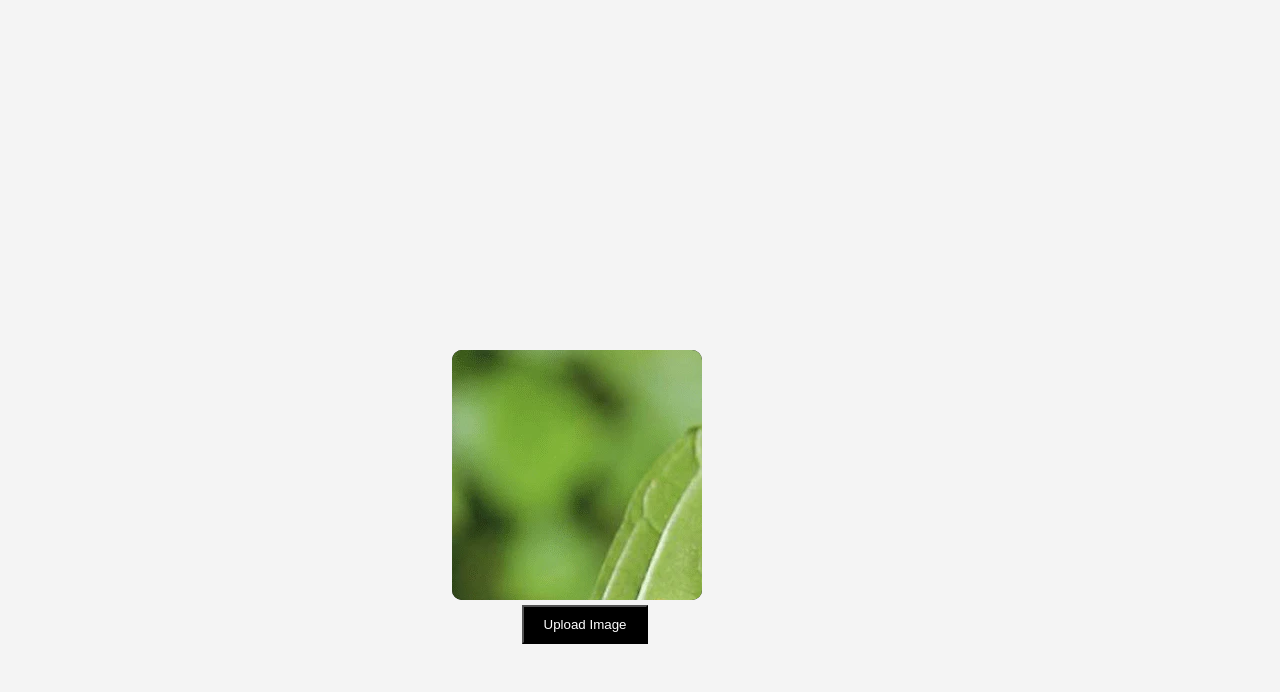
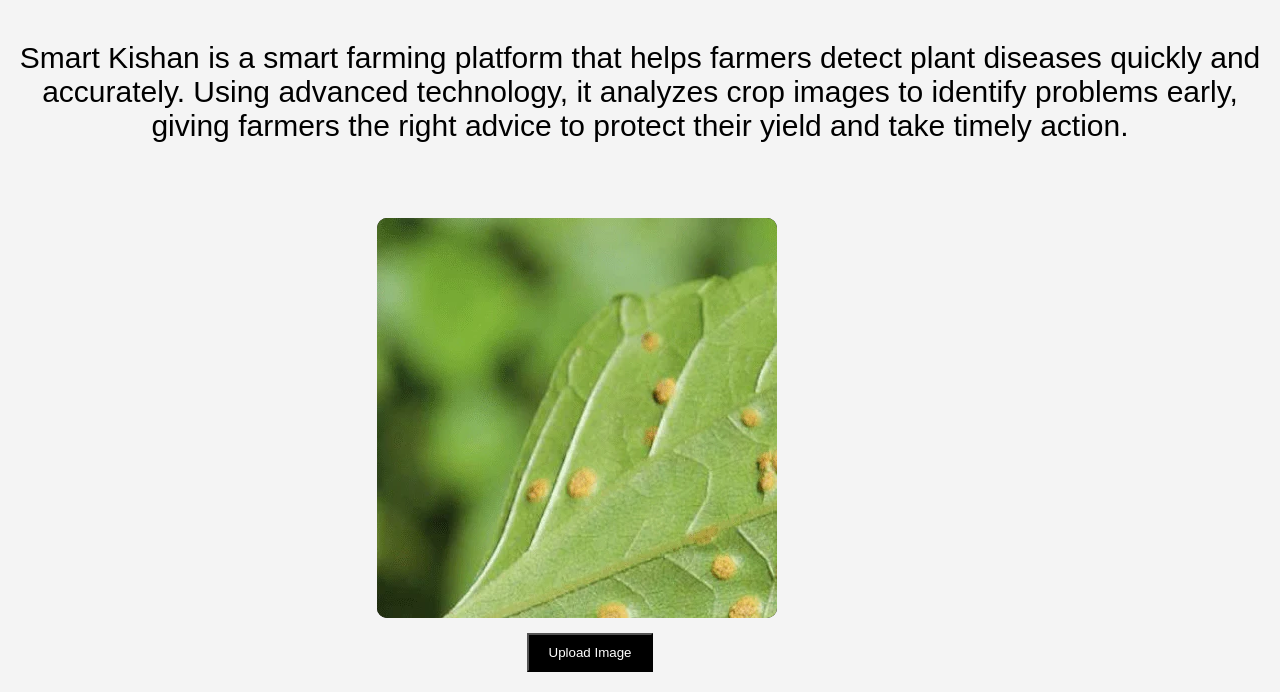
Before and after one commit to saroj-paudel/SmartKishan_Project, a plain HTML site: page index.html in a window 1280 px wide. Shown: the part 163-855 px from the top of the page. Before the commit the page ends 827 px from the top, so only its background shows below. Drawn offline with Linux system fonts and the light colour scheme.

Commit message:
added result page

```diff
--- a/index.html
+++ b/index.html
@@ -16,7 +16,10 @@
                 <li class="boxes"><a href="contact.html">Contribution</a></li>
 
         </div>
-        <p>Welcome to Smart kishan </p>
+        <h1>Welcome To Smart Kishan</h1>
+        <br><br>
+        <p>Smart Kishan is a smart farming platform that helps farmers detect plant diseases quickly and accurately. Using advanced technology, it analyzes crop images to identify problems early, giving farmers the right advice to protect their yield and take timely action.</p>
+
     <div class="container">
         <div class="box"> <div class="box-img"style="background-image: url('for project.png');"></div></div>
         <button>Upload Image</button>
--- /dev/null
+++ b/result.css
@@ -0,0 +1,34 @@
+*{
+    margin: 0;
+    padding: 0;
+    box-sizing: border-box;
+}
+body{
+    font-family: Arial, sans-serif;
+    background-color: #f4f4f4;
+    color: rgb(49, 8, 8);
+}
+.navbar{
+   height: 70px;
+    background-color:rgba(51, 32, 32, 0.892);
+    color: white;
+    text-align:left;
+    padding-top: 20px;
+    display: flex;
+    justify-content: center;
+    align-items: center;
+    font: size 2px;
+
+}
+
+p{
+    font-size: 30px;
+}
+.container li{
+    width: 200px;
+    height:200px;
+    background-color: rgb(241, 170, 170);
+    margin: 100px;
+    overflow: hidden;
+    justify-content: space-evenly;
+}
--- a/style.css
+++ b/style.css
@@ -62,14 +62,14 @@ body{
     align-items: center;
 }
 .box{
-   height: 250px;
-   width: 250px;
+   height: 400px;
+   width: 400px;
    background-color: black;
    color: yellow;
     display: flex;
     justify-content:center;
     align-items: center;
-    margin-top: 300px;
+
     border-radius: 10px;
 }
 .box-img{
@@ -81,14 +81,20 @@ body{
 button{
     background-color: black;
     color: white;
-    margin-top: 600px;
+    margin-top: 470px;
     text-align: left;
     padding: 10px 20px;
     position: relative;
-    right:180px;
+    right:250px;
 
 }
 p{
+    text-align: center;
+    font-size: 30px;
+    margin-top: 20px;
+    color: black;
+}
+h1{
     text-align: center;
     font-size: 50px;
     margin-top: 20px;
```
Also changed, not shown: result.html (added, +23 -0 lines).
